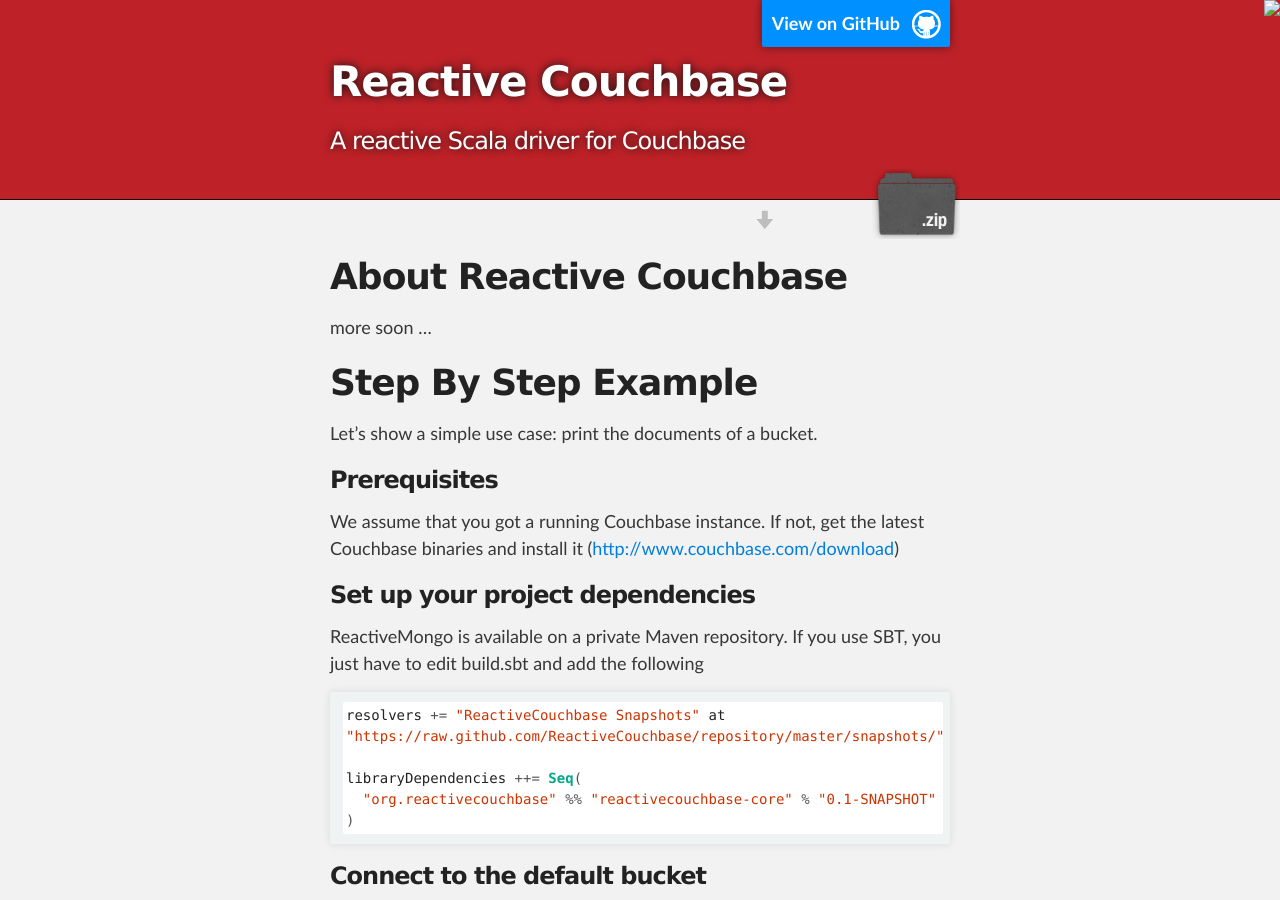
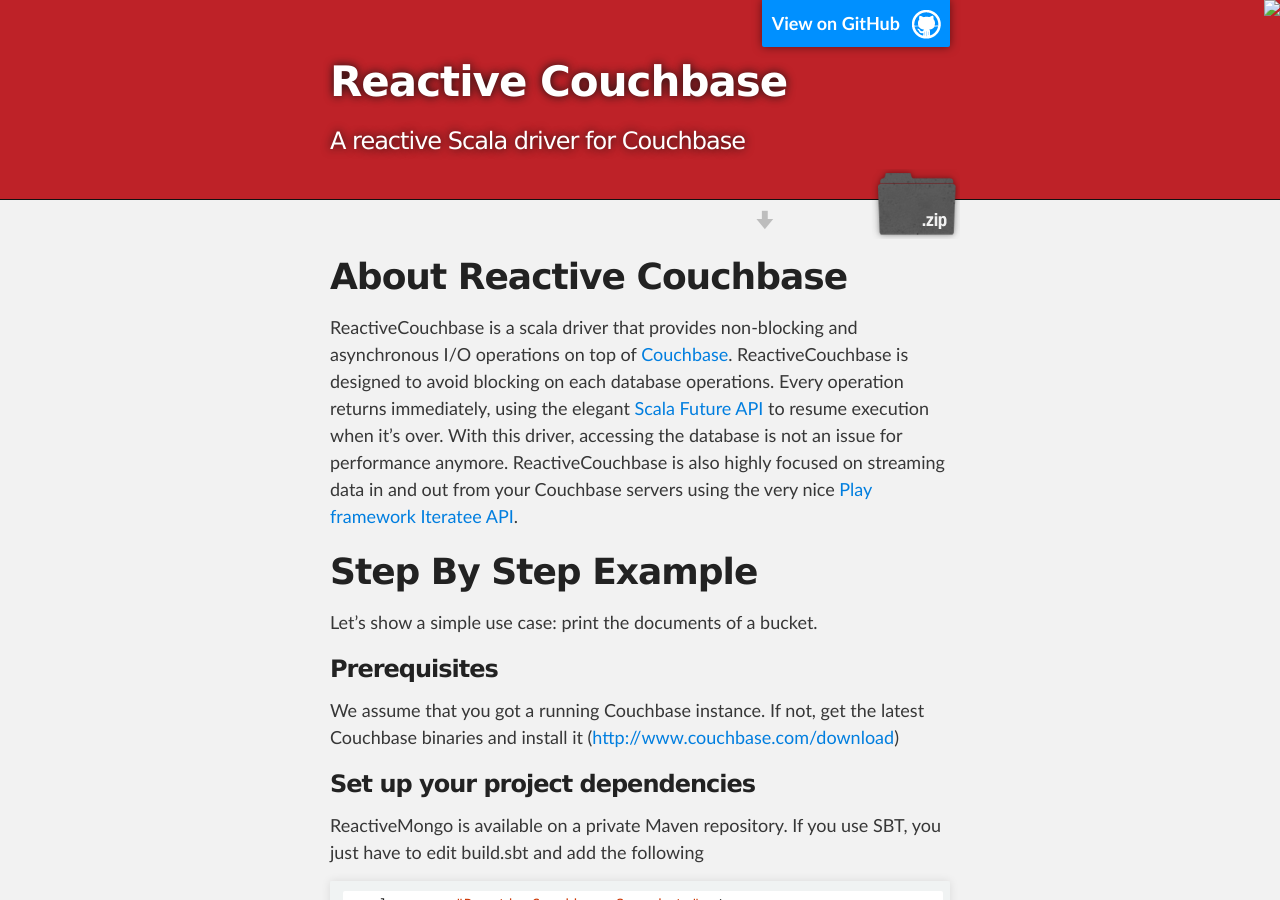
Before and after one commit to hxtpoe/reactivecouchbase.github.io, a Jekyll site: the page built from index.md, in a window 1280 px wide and 900 px high. Built offline with Jekyll 4.4.1, drawn with Linux system fonts in a browser that asks for light colours; Markdown is read by kramdown in place of the engine named in the settings.

Commit message:
Add about

```diff
--- a/index.md
+++ b/index.md
@@ -6,7 +6,7 @@
 About Reactive Couchbase
 ==========================
 
-more soon ...
+ReactiveCouchbase is a scala driver that provides non-blocking and asynchronous I/O operations on top of <a href="http://www.couchbase.com">Couchbase</a>. ReactiveCouchbase is designed to avoid blocking on each database operations. Every operation returns immediately, using the elegant <a href="http://www.scala-lang.org/api/current/#scala.concurrent.Future">Scala Future API</a> to resume execution when it's over. With this driver, accessing the database is not an issue for performance anymore. ReactiveCouchbase is also highly focused on streaming data in and out from your Couchbase servers using the very nice <a href="http://www.playframework.com/documentation/2.2.x/Iteratees">Play framework Iteratee API</a>.
 
 Step By Step Example
 =======================
```
